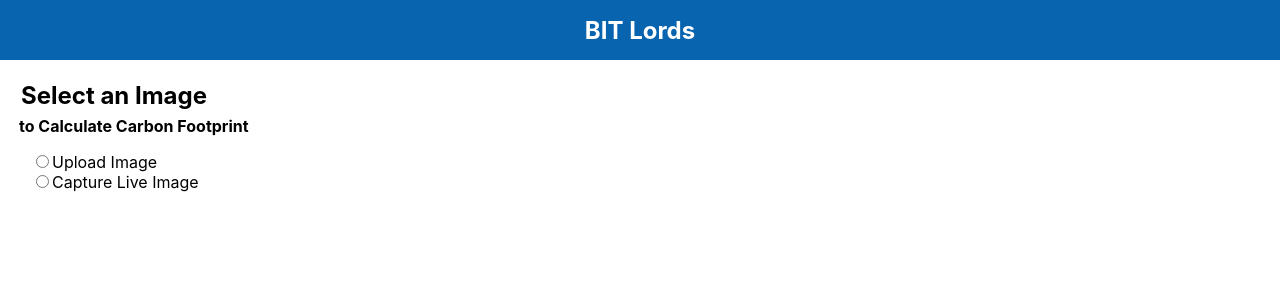
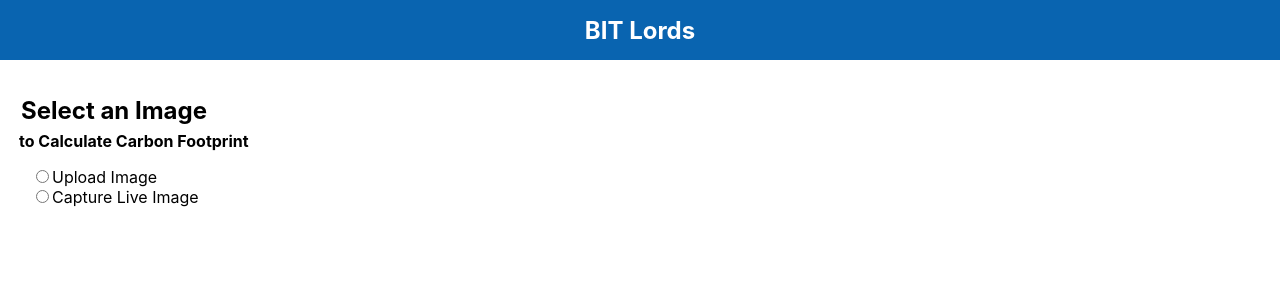
Before and after one commit to AnushaRupender/BITLords, a React (Create React App) app: page / in a window 1280 px wide. Shown: the top 300 px of the page. Built offline with nearby package versions, Linux system fonts and the light colour scheme.

Commit message:
css changes

```diff
--- a/src/App.css
+++ b/src/App.css
@@ -65,6 +65,7 @@ tr:nth-child(even) {
 }
 .InputSection {
   display: flex;
+  margin: 15px 0;
 }
 table {
   -moz-box-shadow: 0 0 3px #ddd;
--- a/src/components/ShowSuggestion/index.js
+++ b/src/components/ShowSuggestion/index.js
@@ -3,6 +3,8 @@ import React from "react";
 const ShowSuggestion = (props) => {
     const {suggestionsData} = props;
     return(
+        <>
+            <h3><u>CO<sub>2</sub>e Analysis</u></h3>
             <table>
                 <thead>
                     <tr>
@@ -21,6 +23,7 @@ const ShowSuggestion = (props) => {
                     }
                 </tbody>
             </table>
+        </>
     )
 }
 
```
Lines whose indentation alone changed are shown as unchanged.
